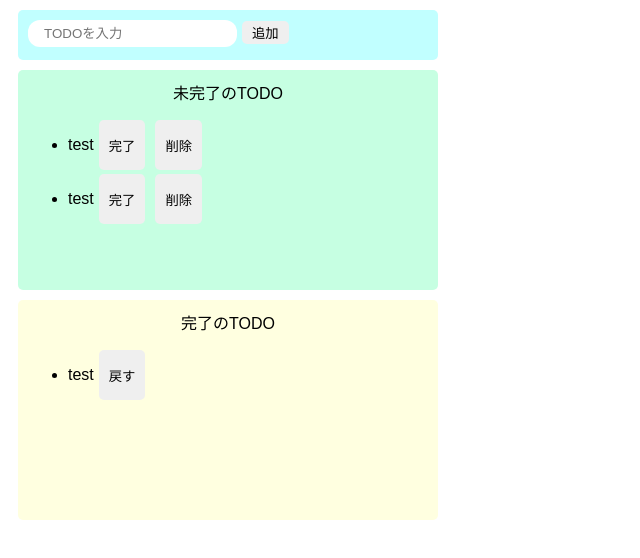
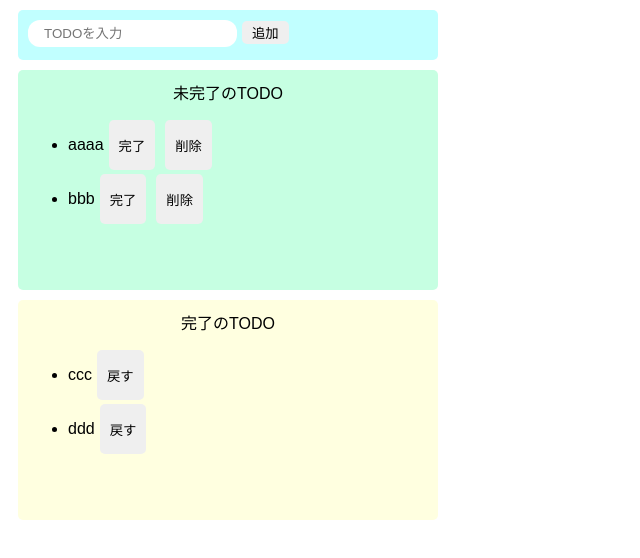
Before and after one commit to Kymaeda/react-todo-app, a React (Create React App) app: page / in a window 1280 px wide. Shown: the top 558 px of the page, without its empty margins (0-640 px from the left). Built offline with nearby package versions, Linux system fonts and the light colour scheme.

Commit message:
mapを用いてloop処理を実装する

```diff
--- a/src/App.jsx
+++ b/src/App.jsx
@@ -1,7 +1,10 @@
-import React from "react";
+import React, { useState } from "react";
 import "./styles.css";
 
 export const App = () => {
+  const [incompletedTodo, setIncompletedTodo] = useState(["aaaa", "bbb"]);
+  const [completedTodo, setCompletedTodo] = useState(["ccc", "ddd"]);
+
   return (
     <>
       <div className="area input-area">
@@ -12,31 +15,33 @@ export const App = () => {
       <div className="area incompleted-area">
         <p className="title">未完了のTODO</p>
         <ul id="incompletion-list">
-          <li>
+          {incompletedTodo.map((todo) => {
+            return (
+              // NOTE: loop処理の際はkeyを設定する(部分レンダリングのため)
+              <li key={todo}>
                 <div className="list-row">
-              <p>test</p>
+                  <p>{todo}</p>
                   <button>完了</button>
                   <button>削除</button>
                 </div>
               </li>
-          <li>
-            <div className="list-row">
-              <p>test</p>
-              <button>完了</button>
-              <button>削除</button>
-            </div>
-          </li>
+            );
+          })}
         </ul>
       </div>
       <div className="area completed-area">
         <p className="title">完了のTODO</p>
         <ul id="completed-list">
-          <li>
+          {completedTodo.map((todo) => {
+            return (
+              <li key={todo}>
                 <div className="list-row">
-              <p>test</p>
+                  <p>{todo}</p>
                   <button>戻す</button>
                 </div>
               </li>
+            );
+          })}
         </ul>
       </div>
     </>
```
Lines whose indentation alone changed are shown as unchanged.
